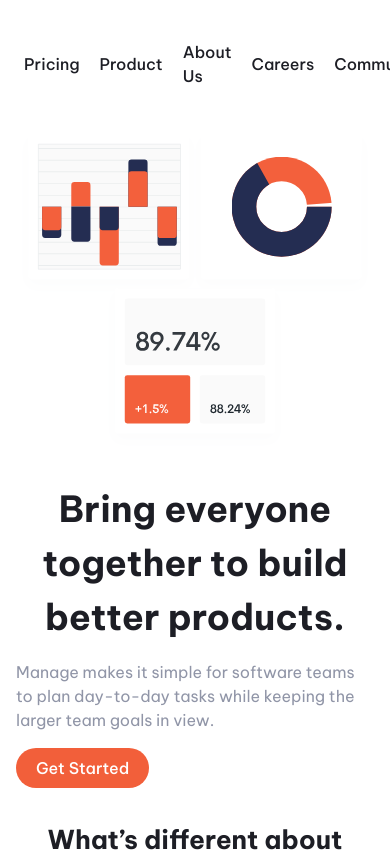
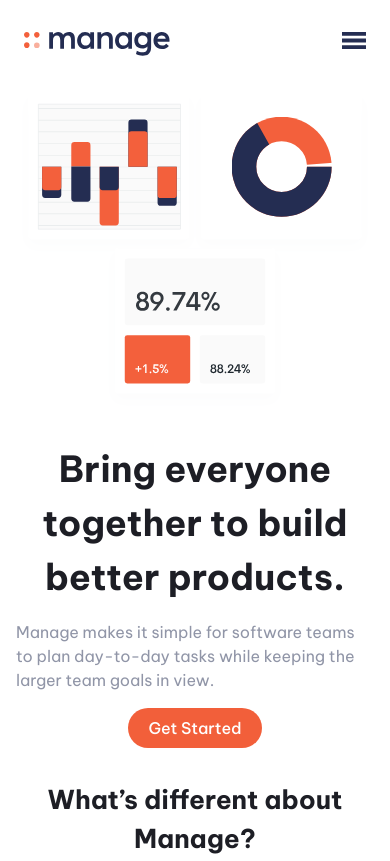
Before and after one commit to frontendfixer/manage-landing-page, a website built with Vite: page index.html in a window 390 px wide. Shown: the top 861 px of the page. Built offline with nearby package versions, Linux system fonts and the light colour scheme.

Commit message:
navbar style finish

```diff
--- a/index.html
+++ b/index.html
@@ -27,7 +27,7 @@
         alt=""
         aria-hidden="true"
       />
-      <div class="backdrop"></div>
+      <div class="backdrop" id="backdrop"></div>
       <!-- Header -->
       <header
         class="container relative flex items-center justify-between px-6 py-8 sm:px-4"
@@ -39,20 +39,22 @@
         </a>
 
         <!-- Header Navbar -->
-        <nav class="navbar | flex items-center justify-between gap-4">
-          <!-- <div class="ml-auto mr-gutter-xl block md:hidden">
+        <nav
+          id="header-navbar"
+          class="absolute right-0 top-[4vw] z-[99] mx-auto flex origin-top-right scale-0 flex-col items-center justify-between gap-4 rounded-lg bg-gray-30 py-gutter-l shadow-lg transition-all delay-[250] ease-out md:relative md:top-0 md:mx-0 md:scale-100 md:flex-row md:bg-gray-30/0 md:p-0 md:shadow-none"
+        >
+          <div class="ml-auto mr-8 block md:hidden" id="menu-close-button">
             <img
-              class="navbar-toggle-icon | close-btn"
               src="./src/assets/img/SVG/icon-close.svg"
               alt=""
               aria-hidden="true"
             />
-          </div> -->
+          </div>
           <ul
-            class="flex items-center justify-between gap-5"
+            class="flex flex-col items-center justify-between gap-5 md:flex-row"
             aria-label="navigation list"
           >
-            <li class="nav-item">
+            <li>
               <a
                 href="#"
                 class="transition-colors duration-300 hover:text-red-50"
@@ -60,7 +62,7 @@
                 >Pricing</a
               >
             </li>
-            <li class="nav-item">
+            <li>
               <a
                 href="#"
                 class="transition-colors duration-300 hover:text-red-50"
@@ -68,7 +70,7 @@
                 >Product</a
               >
             </li>
-            <li class="nav-item">
+            <li>
               <a
                 href="#"
                 class="transition-colors duration-300 hover:text-red-50"
@@ -76,7 +78,7 @@
                 >About Us</a
               >
             </li>
-            <li class="nav-item">
+            <li>
               <a
                 href="#"
                 class="transition-colors duration-300 hover:text-red-50"
@@ -84,7 +86,7 @@
                 >Careers</a
               >
             </li>
-            <li class="nav-item">
+            <li>
               <a
                 href="#"
                 class="transition-colors duration-300 hover:text-red-50"
@@ -94,16 +96,18 @@
             </li>
           </ul>
           <!-- Button -->
-          <a href="#" class="btn bg-red-50 text-white" aria-label="get started"
+          <a
+            href="#"
+            class="btn blobk bg-red-50 text-white md:hidden lg:block"
+            aria-label="get started"
             >Get Started</a
           >
           <!-- /button -->
         </nav>
         <!-- hambergur menu -->
-        <div class="hidden">
+        <div class="h-6 w-6 cursor-pointer md:hidden" id="menu-open-button">
           <span class="visually-hidden">navigation menu</span>
           <img
-            class="navbar-toggle-icon open-btn"
             src="./src/assets/img/SVG/icon-hamburger.svg"
             alt=""
             aria-hidden="true"
@@ -118,7 +122,7 @@
           class="mb-8 flex flex-col-reverse gap-gutter-xl md:flex-row"
         >
           <article
-            class="flex w-full flex-col items-start justify-center gap-4 md:w-1/2 md:items-start"
+            class="flex w-full flex-col items-center justify-center gap-4 md:w-1/2 md:items-start"
           >
             <h1 class="text-center text-xxl font-bold md:text-left">
               Bring everyone together to build better products.
```
